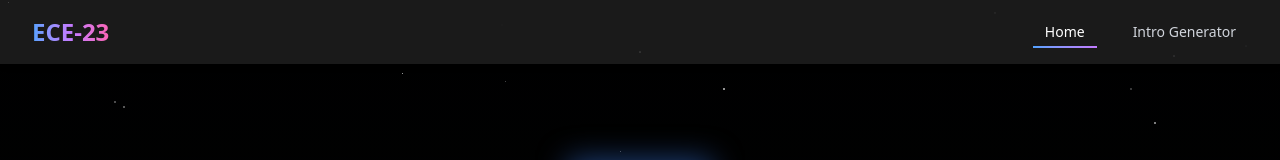
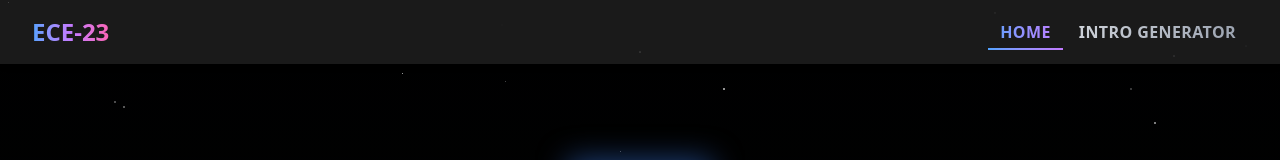
Before and after one commit to shuvoBoss44/ECE-23, a React (Vite) app: page / in a window 1280 px wide. Shown: the top 160 px of the page. Built offline with nearby package versions, Linux system fonts and the light colour scheme; grey boxes are pictures that could not be loaded.

Commit message:
made changes

```diff
--- a/src/components/Navbar.jsx
+++ b/src/components/Navbar.jsx
@@ -12,14 +12,14 @@ const Navbar = () => {
           </div>
 
           {/* Navigation Links (horizontal always) */}
-          <div className="flex space-x-6 items-center">
+          <div className="flex space-x-1 items-center">
             <NavLink
               to="/"
               className={({ isActive }) =>
-                `relative px-3 py-1.5 text-sm font-medium transition-all duration-300 ${
+                `relative px-3 py-1.5 text-base font-bold tracking-wide uppercase text-transparent bg-clip-text max-sm:ml-3 ${
                   isActive
-                    ? "text-white after:absolute after:bottom-0 after:left-0 after:w-full after:h-0.5 after:bg-gradient-to-r after:from-blue-400 after:to-purple-400"
-                    : "text-gray-300 hover:text-white"
+                    ? "bg-gradient-to-r from-blue-400 to-purple-400 after:absolute after:bottom-0 after:left-0 after:w-full after:h-0.5 after:bg-gradient-to-r after:from-blue-400 after:to-purple-400 animate-neon-glow"
+                    : "bg-gradient-to-r from-gray-300 to-gray-400 hover:from-blue-400 hover:to-purple-400 hover:scale-105 transition-all duration-300"
                 }`
               }
             >
@@ -29,10 +29,10 @@ const Navbar = () => {
             <NavLink
               to="/intro-generator"
               className={({ isActive }) =>
-                `relative px-3 py-1.5 text-sm font-medium transition-all duration-300 ${
+                `relative px-3 py-1.5 text-base font-bold tracking-wide uppercase text-transparent bg-clip-text ${
                   isActive
-                    ? "text-white after:absolute after:bottom-0 after:left-0 after:w-full after:h-0.5 after:bg-gradient-to-r after:from-blue-400 after:to-purple-400"
-                    : "text-gray-300 hover:text-white"
+                    ? "bg-gradient-to-r from-blue-400 to-purple-400 after:absolute after:bottom-0 after:left-0 after:w-full after:h-0.5 after:bg-gradient-to-r after:from-blue-400 after:to-purple-400 animate-neon-glow"
+                    : "bg-gradient-to-r from-gray-300 to-gray-400 hover:from-blue-400 hover:to-purple-400 hover:scale-105 transition-all duration-300"
                 }`
               }
             >
--- a/src/components/Profile.jsx
+++ b/src/components/Profile.jsx
@@ -59,7 +59,7 @@ const Profile = ({ data, placeholderImage }) => {
         initial={{ opacity: 0, y: 20 }}
         animate={{ opacity: 1, y: 0 }}
         transition={{ duration: 0.6 }}
-        className="relative min-h-screen p-4 md:p-8 pt-16 bg-gradient-to-tr from-slate-900 to-gray-800"
+        className="relative min-h-screen p-4 md:p-8 pt-4 bg-gradient-to-tr from-slate-900 to-gray-800"
       >
         <div className="max-w-5xl mx-auto bg-gray-900/80 backdrop-blur-lg rounded-3xl shadow-2xl overflow-hidden">
           {/* Cover Photo */}
```
